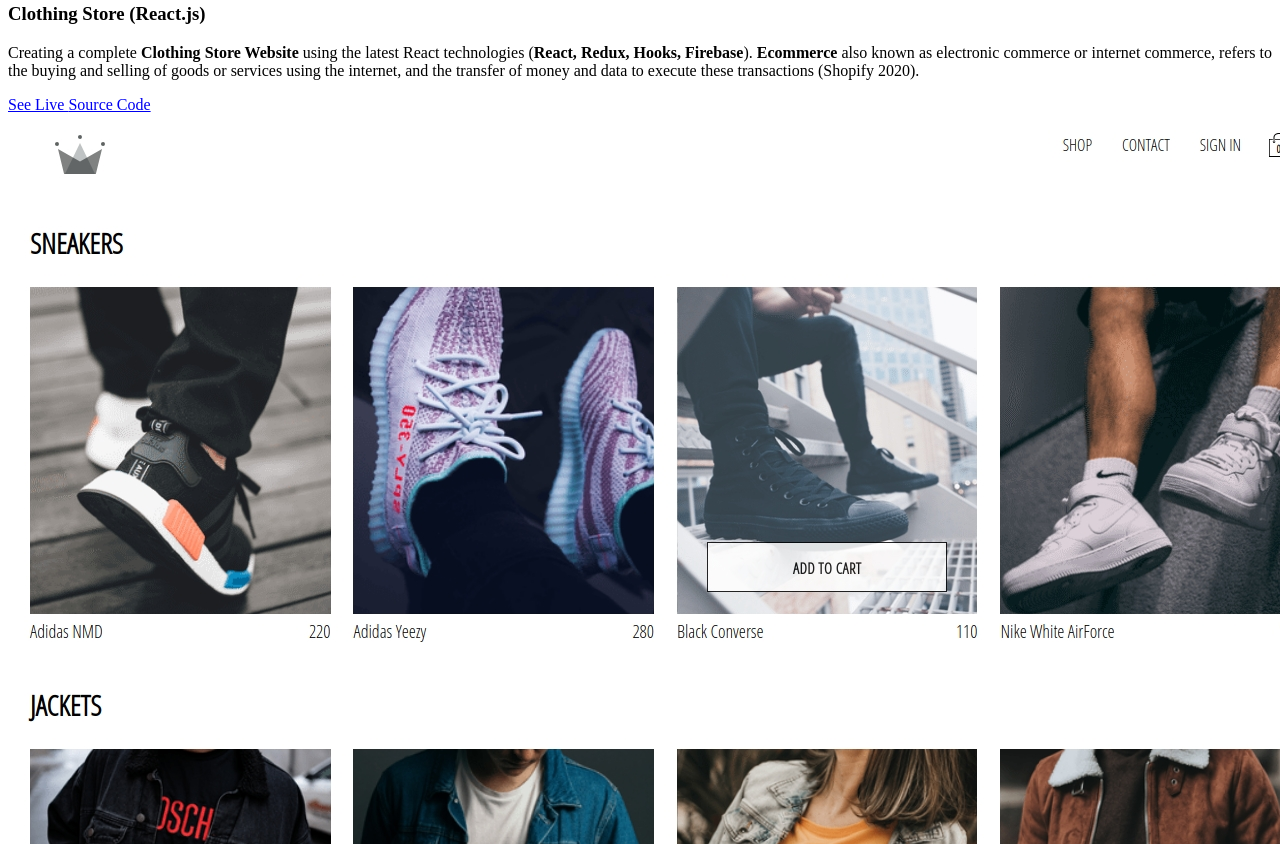
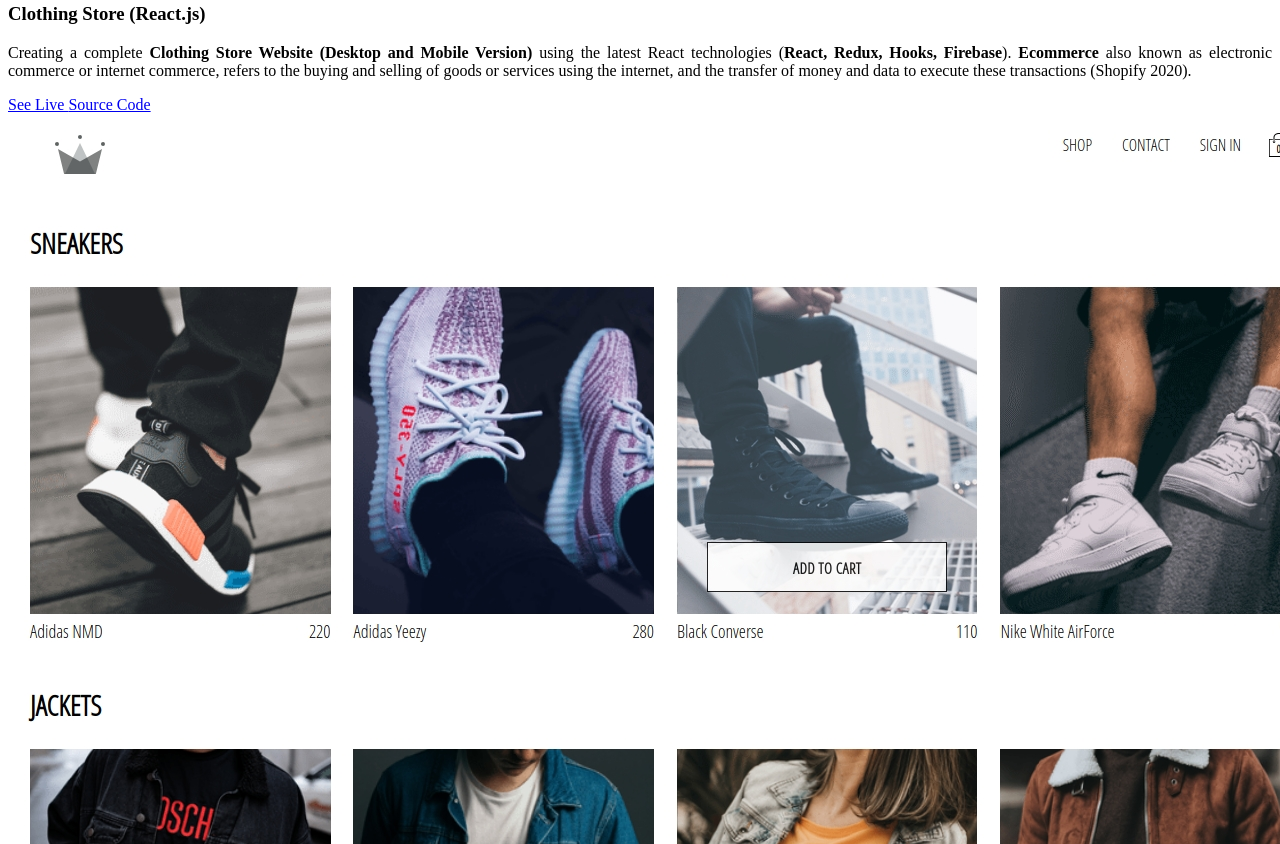
Before and after one commit to donnycavalcante/Portfolio_Donny, a website: page src/template.html in a window 1280 px wide. Shown: the part 1678-2522 px from the top of the page. Drawn offline with nearby package versions, Linux system fonts and the light colour scheme.

Commit message:
Initial commit

```diff
--- a/src/template.html
+++ b/src/template.html
@@ -129,7 +129,7 @@
                 <h3 class="project-wrapper__text-title">Clothing Store (React.js)</h3>
                 <div>
                   <p class="mb-4" align="justify">
-                    Creating a complete <strong>Clothing Store Website</strong> using the latest </strong>React technologies (<strong>React, Redux, Hooks, Firebase</strong>). <strong>Ecommerce</strong> also known as electronic commerce or internet commerce, refers to the buying and selling of goods or services using the internet, and the transfer of money and data to execute these transactions (Shopify 2020).
+                    Creating a complete <strong>Clothing Store Website (Desktop and Mobile Version)</strong> using the latest </strong>React technologies (<strong>React, Redux, Hooks, Firebase</strong>). <strong>Ecommerce</strong> also known as electronic commerce or internet commerce, refers to the buying and selling of goods or services using the internet, and the transfer of money and data to execute these transactions (Shopify 2020).
                   </p>
                 </div>
                 <a target="_blank" class="cta-btn cta-btn--hero" href="https://donnyclothestore.netlify.app/">
```
